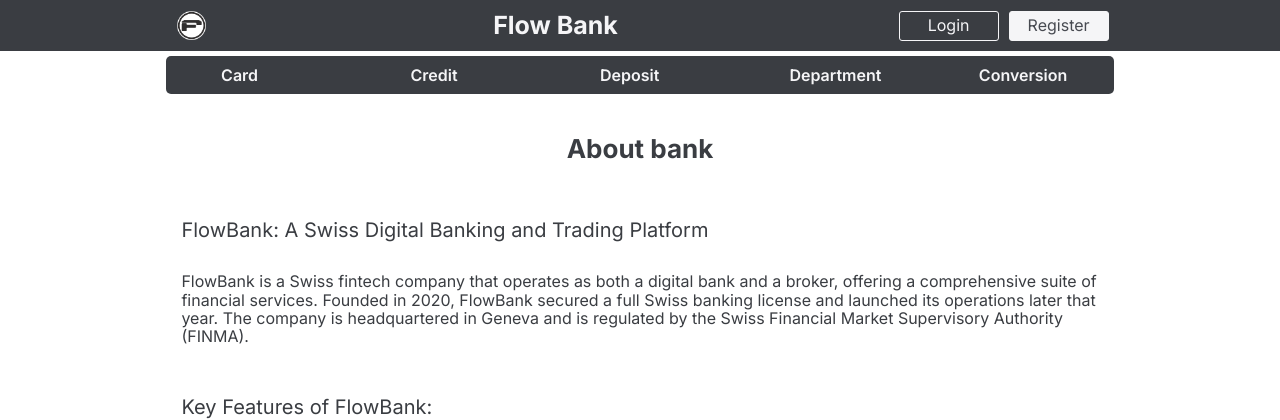
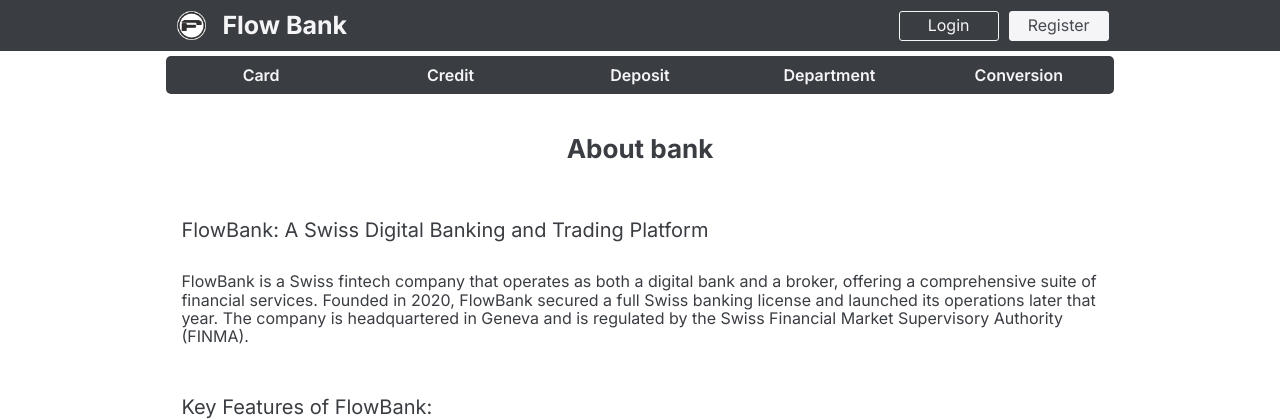
Before and after one commit to StanislavRiabtsev/System-Bankowy, a PHP site: page / in a window 1280 px wide. Shown: the top 420 px of the page. Run offline with PHP 8.4, Linux system fonts and the light colour scheme.

Commit message:
Style correction

```diff
--- a/src/css/style.css
+++ b/src/css/style.css
@@ -58,10 +58,17 @@
     padding: 5px 5px;
 }
 
+.logo__title {
+    display: flex;
+    align-items: center;
+    justify-content: center;
+}
+
 .title {
     font-size: 25px;
     font-weight: 700;
     color: var(--light-color);
+    margin-left: 10px;
 }
 
 .account {
@@ -69,7 +76,7 @@
     column-gap: 10px;
 }
 
-.system-bankowy__btn_log {
+.btn__log {
     display: flex;
     justify-content: center;
     align-items: center;
@@ -84,7 +91,7 @@
     transition: all 0.4s ease-out;
 }
 
-.system-bankowy__btn_reg {
+.btn__reg {
     display: flex;
     justify-content: center;
     align-items: center;
@@ -149,6 +156,11 @@
 
 }
 
+.services {
+    position: sticky;
+    top: 0;
+}
+
 .services_button {
     display: flex;
     margin-top: 5px;
@@ -159,18 +171,30 @@
 }
 
 .services__btn {
+    display: block;
     color: var(--light-color);
-    width: 100px;
+    width: 100%;
     min-height: 30px;
-    padding: 10px 10px;
     text-decoration: none;
     font-size: 16px;
     font-weight: 600;
     cursor: pointer;
+    transition: all 0.4s ease-out;
+}
+
+.services__btn span {
+    display: flex;
+    justify-content: center;
+    align-items: center;
+    width: 100%;
+    height: 100%;
+    padding: 10px 10px;
 }
 
 .btn_ser-an:hover {
     font-weight: 700;
+    box-shadow: inset 0 0 10px 1px rgba(0, 0, 0, 0.4);
+    background: rgba(27, 27, 27, 0.562);
 }
 
 .title__services {
--- a/src/index.php
+++ b/src/index.php
@@ -18,11 +18,13 @@
     <section class="system-bankowy">
         <div class="container">
             <div class="container_bank">
-                <img src="img/Logobank.png" alt="logo" class="system-bankowy__logo">
-                <h1 class="title">Flow Bank</h1>
+                <div class="logo__title">
+                    <img src="img/Logobank.png" alt="logo" class="system-bankowy__logo">
+                    <h1 class="title">Flow Bank</h1>
+                </div>
                 <div class="account">
-                    <a href="#" class="system-bankowy__btn_log btn_animation">Login</a>
-                    <a href="#" class="system-bankowy__btn_reg btn_animation">Register</a>
+                    <a href="#" class="btn__log btn_animation">Login</a>
+                    <a href="#" class="btn__reg btn_animation">Register</a>
                 </div>
             </div>
         </div>
@@ -31,11 +33,11 @@
     <nav class="services">
         <div class="container">
             <div class="services_button">
-                <a href="#" class="services__btn btn_ser-an">Card</a>
-                <a href="#" class="services__btn btn_ser-an">Credit</a>
-                <a href="#" class="services__btn btn_ser-an">Deposit</a>
-                <a href="#" class="services__btn btn_ser-an">Department</a>
-                <a href="#Change" class="services__btn btn_ser-an">Conversion</a>
+                <a href="#" class="services__btn btn_ser-an"><span>Card</span></a>
+                <a href="#" class="services__btn btn_ser-an"><span>Credit</span></a>
+                <a href="#" class="services__btn btn_ser-an"><span>Deposit</span></a>
+                <a href="#" class="services__btn btn_ser-an"><span>Department</span></a>
+                <a href="#Change" class="services__btn btn_ser-an"><span>Conversion</span></a>
             </div>
         </div>
     </nav>
```
